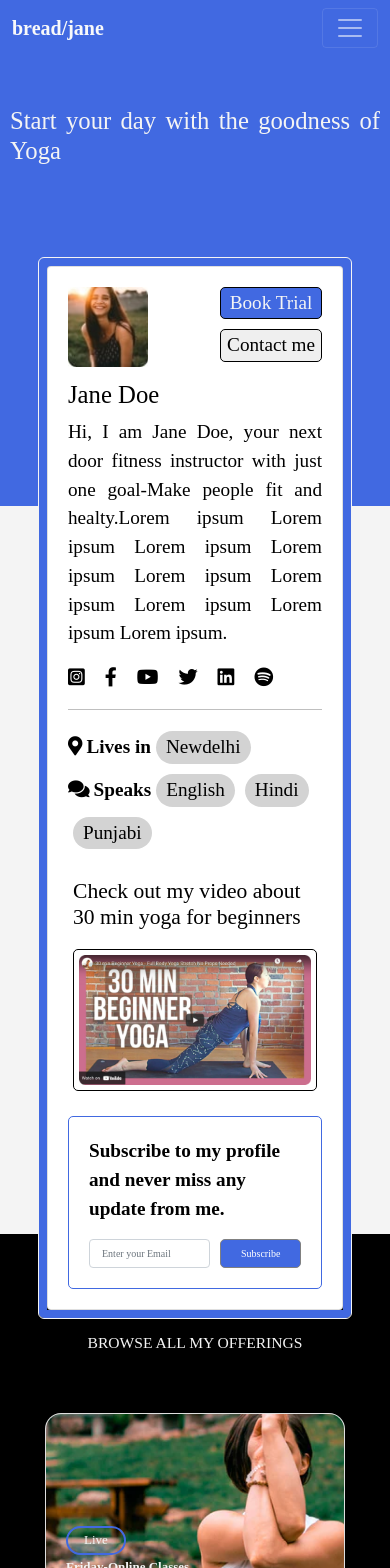
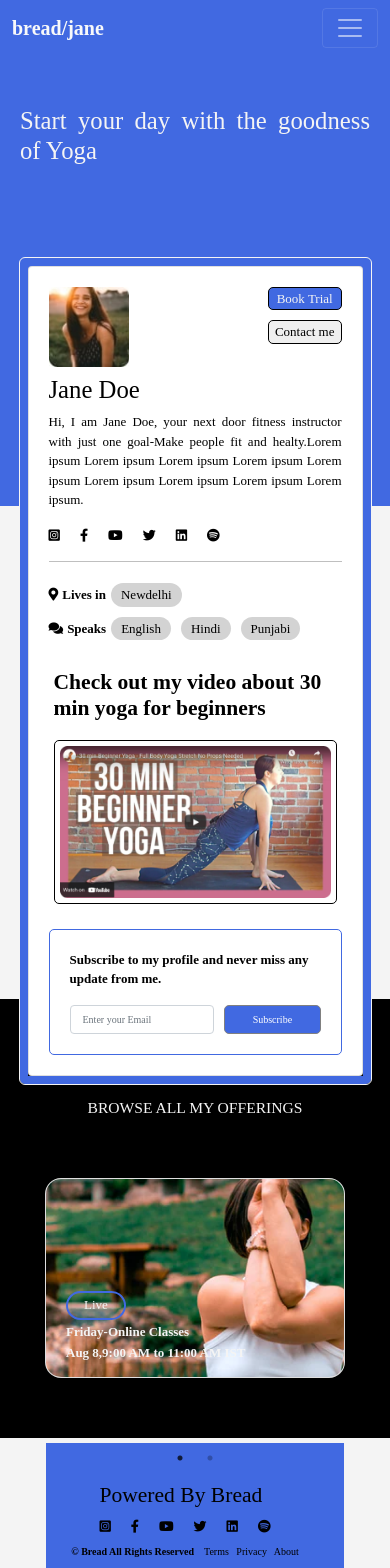
Before and after one commit to bajajanjana/bread_assignment, a React (Create React App) app: page / in a window 390 px wide. Shown: the top 1568 px of the page. Built offline with nearby package versions, Linux system fonts and the light colour scheme.

Commit message:
font changes

```diff
--- a/src/components/card/card.module.css
+++ b/src/components/card/card.module.css
@@ -10,6 +10,6 @@
 }
 @media(max-width:768px){
     .container{
-        width: 80vw;
+        width: 90vw;
     }
 }
--- a/src/components/card/cardContent.js
+++ b/src/components/card/cardContent.js
@@ -50,7 +50,7 @@ function CardContent() {
       </div>
       <div className={classes.div4}>
         <div>
-          <h4>Check out my video  about 30 min yoga for beginners</h4>
+          <h4><strong>Check out my video  about 30 min yoga for beginners</strong></h4>
           <span><strong>Contact me <i class="fas fa-arrow-right"></i></strong></span>
         </div>
         <div>
--- a/src/components/card/cardContent.module.css
+++ b/src/components/card/cardContent.module.css
@@ -84,6 +84,9 @@
     border-radius:5px;
     padding:20px 20px;
 }
+.div5 p{
+    text-align: left;
+}
 .div51{
     display: flex;
     flex-direction: row;
--- a/src/components/header/hero.module.css
+++ b/src/components/header/hero.module.css
@@ -10,6 +10,11 @@
     color: #f4f4f4;
     text-align: justify;
     padding-top: 50px;
-    padding-left: 10px;
-    padding-right: 10px;
+    padding-left: 20px;
+    padding-right: 20px;
+    text-align: justify;
 }
+h1{
+    text-align: justify;
+    margin: auto;
+}
--- a/src/index.css
+++ b/src/index.css
@@ -16,3 +16,8 @@ code {
   font-family: source-code-pro, Menlo, Monaco, Consolas, 'Courier New',
     monospace;
 }
+@media(max-width:768px){
+  body{
+    font-size: small;
+  }
+}
```
